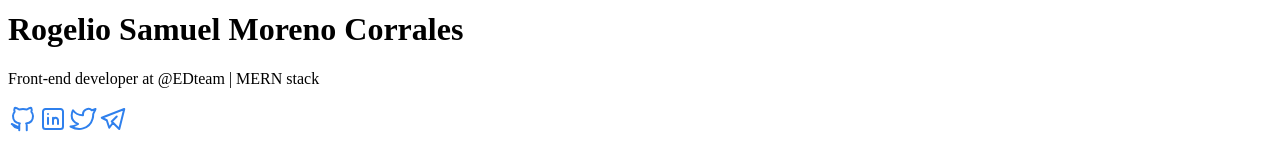
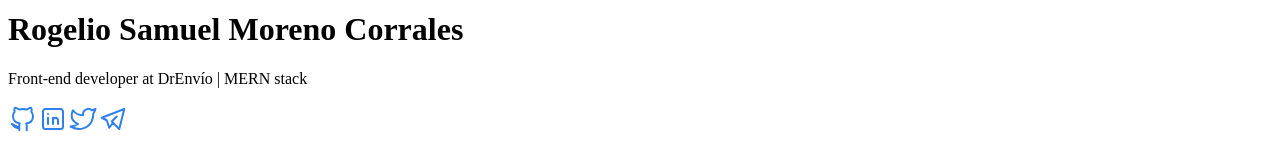
Before and after one commit to sam-621/rogeliosamuel.com, a Next.js app: page / in a window 1280 px wide. Shown: the part 354-514 px from the top of the page. Built offline with nearby package versions, Linux system fonts and the light colour scheme.

Commit message:
update title

```diff
--- a/components/containers/Header.tsx
+++ b/components/containers/Header.tsx
@@ -13,7 +13,7 @@ const Header = () => {
             Rogelio Samuel Moreno Corrales
           </h1>
           <p className="text-center text-subtitle mt-1 text-sm lg:text-base">
-            Front-end developer at @EDteam | MERN stack
+            Front-end developer at DrEnvío | MERN stack
           </p>
           <SocialIcons />
         </div>
```
